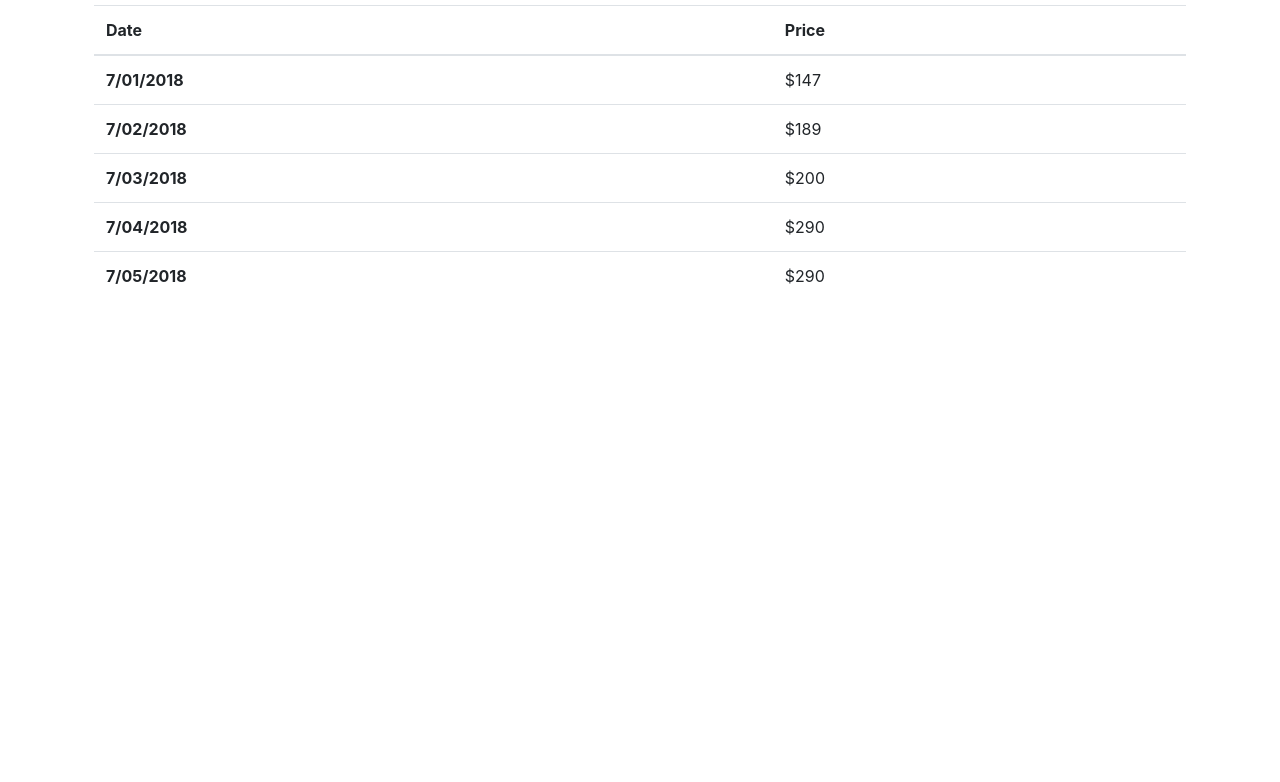
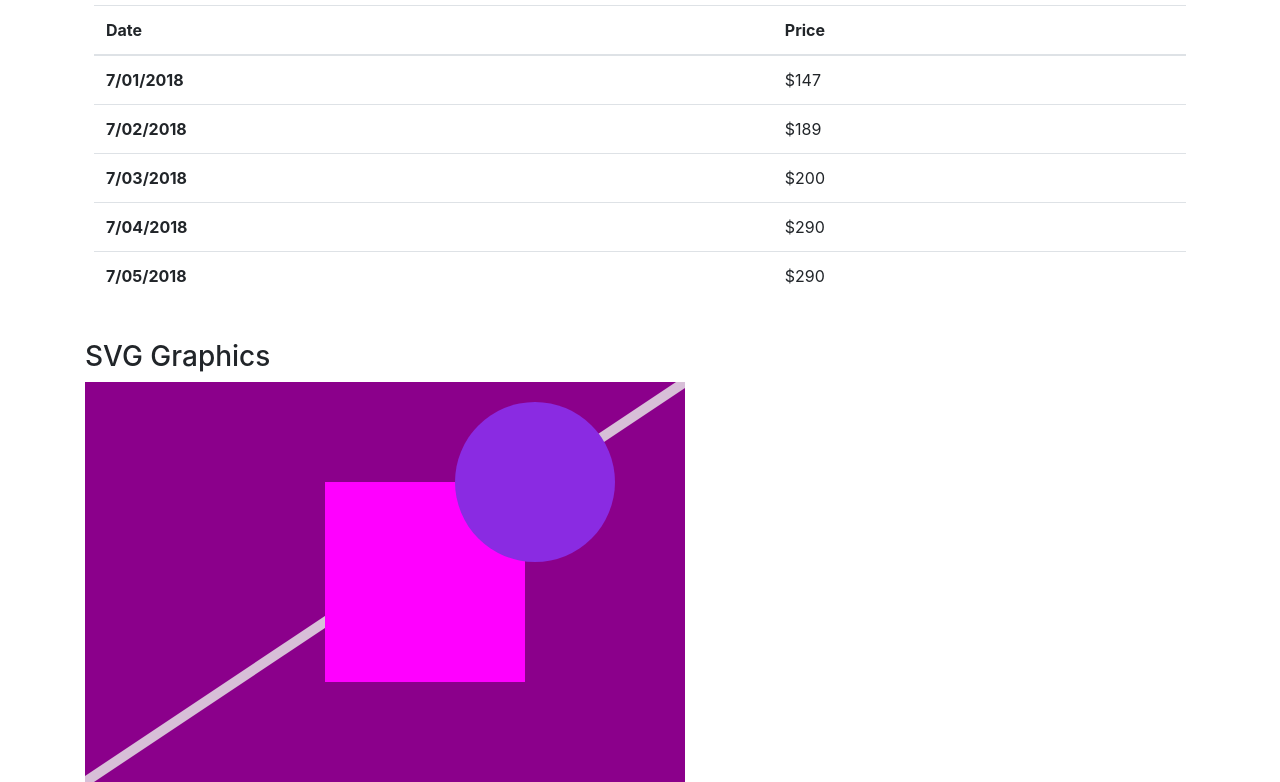
Before and after one commit to ddanskin/fun-with-data, a plain HTML site: page index.html in a window 1280 px wide. Shown: the part 330-1112 px from the top of the page. Before the commit the page ends 800 px from the top, so only its background shows below. Drawn offline with nearby package versions, Linux system fonts and the light colour scheme.

Commit message:
add svg graphic with rect, circle and line

```diff
--- a/index.html
+++ b/index.html
@@ -27,6 +27,26 @@
                     <tbody></tbody>
                 </table>
             </div>
+            <div class="row">
+                <div class="col">
+                    <h3>SVG Graphics</h3>
+                    <div id="visual">
+                        <svg>
+                            <line x1="0" y1="400" x2="600" y2="0"
+                                style="stroke: #D8BFD8; stroke-width:10px"/>
+                            <rect
+                                x="240" y="100"
+                                width="200" height="200"
+                                style="fill: #FF00FF;"
+                                />
+                            <circle
+                                cx="450" cy="100" r="80"
+                                style="fill: #8A2BE2"
+                            />
+                        </svg>
+                    </div>
+                </div>
+            </div>
         </div>
         <script
 			  src="https://code.jquery.com/jquery-3.3.1.min.js"
--- a/main.css
+++ b/main.css
@@ -9,3 +9,9 @@
     margin: 1px;
     color: white;
 }
+
+svg {
+    width: 600px;
+    height: 400px;
+    background-color: #8B008B;
+}
```
